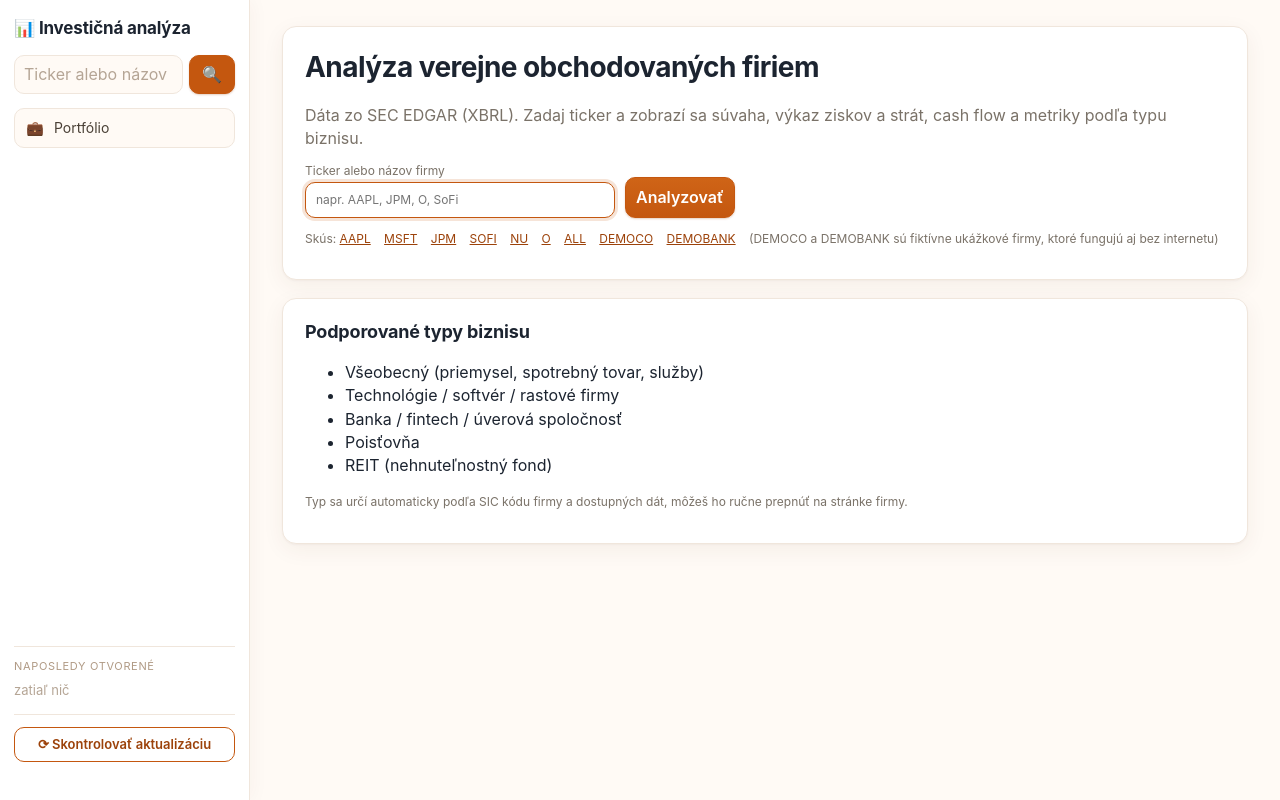
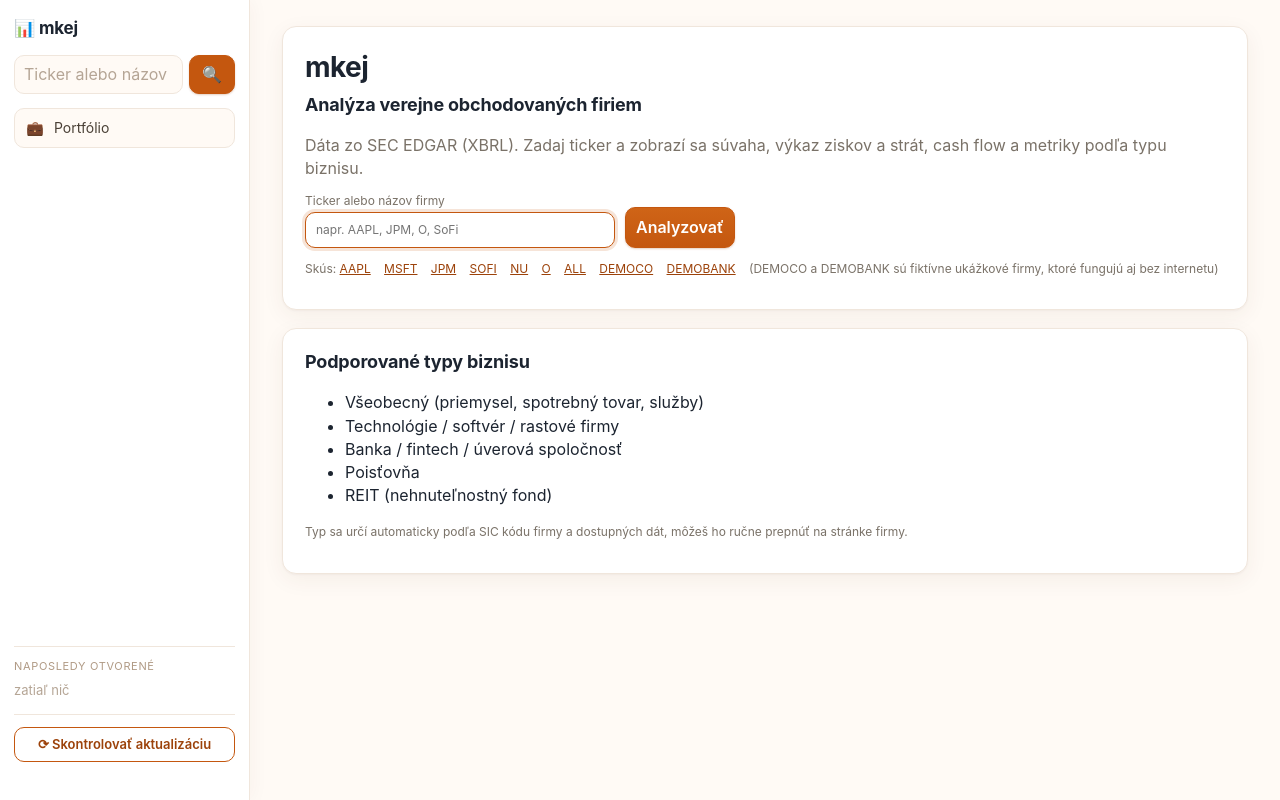
Before and after one commit to martik-wq/investapp, a Flask app: page / in a window 1280 px wide. Run offline with Flask 3, Linux system fonts and the light colour scheme; data that the repository does not hold is empty.

Commit message:
Názov aplikácie: mkej
Co-Authored-By: Claude Sonnet 5.5 <noreply@anthropic.com>
Claude-Session: https://claude.ai/code/session_0115kAKioW5i2RtVMRadF9BF

```diff
--- a/templates/base.html
+++ b/templates/base.html
@@ -3,13 +3,13 @@
 <head>
 <meta charset="utf-8">
 <meta name="viewport" content="width=device-width, initial-scale=1">
-<title>{% block title %}Investičná analýza{% endblock %}</title>
+<title>{% block title %}mkej{% endblock %}</title>
 <link rel="stylesheet" href="{{ url_for('static', filename='style.css') }}">
 </head>
 <body>
 <div class="app">
 <aside class="side">
-  <a class="brand" href="{{ url_for('index') }}">📊 Investičná analýza</a>
+  <a class="brand" href="{{ url_for('index') }}">📊 mkej</a>
   <form action="{{ url_for('search') }}" method="get" class="sideSearch">
     <input name="q" placeholder="Ticker alebo názov" required>
     <button aria-label="Hľadať">🔍</button>
--- a/templates/charts.html
+++ b/templates/charts.html
@@ -1,6 +1,6 @@
 {% extends "base.html" %}
 {% from "_macros.html" import warnings %}
-{% block title %}{{ comp.ticker }} – Grafy{% endblock %}
+{% block title %}{{ comp.ticker }} – Grafy · mkej{% endblock %}
 {% block content %}
 <div class="pagehead">
   <h1>Grafy <span class="badge">{{ comp.ticker }}</span></h1>
--- a/templates/company.html
+++ b/templates/company.html
@@ -1,5 +1,5 @@
 {% extends "base.html" %}
-{% block title %}{{ comp.ticker }} – {{ comp.name }}{% endblock %}
+{% block title %}{{ comp.ticker }} – {{ comp.name }} · mkej{% endblock %}
 {% macro stmt_table(rows, ends) %}
 <div class="tablewrap"><table>
   <thead><tr><th>{{ 'mil. ' ~ built.currency }}</th>{% for e in ends %}<th>{{ e.strftime('%d.%m.%Y') }}</th>{% endfor %}</tr></thead>
--- a/templates/fundamental.html
+++ b/templates/fundamental.html
@@ -1,3 +1,3 @@
 {% extends "base.html" %}
-{% block title %}{{ ticker }} – Fundamentálna analýza{% endblock %}
+{% block title %}{{ ticker }} – Fundamentálna analýza · mkej{% endblock %}
 {% block content %}{% set title = 'Fundamentálna analýza' %}{% include "placeholder.html" %}{% endblock %}
--- a/templates/index.html
+++ b/templates/index.html
@@ -1,7 +1,8 @@
 {% extends "base.html" %}
 {% block content %}
 <div class="card">
-  <h1>Analýza verejne obchodovaných firiem</h1>
+  <h1>mkej</h1>
+  <h2 style="margin-top:2px">Analýza verejne obchodovaných firiem</h2>
   <p class="sub">Dáta zo SEC EDGAR (XBRL). Zadaj ticker a zobrazí sa súvaha, výkaz ziskov a strát, cash flow a metriky podľa typu biznisu.</p>
   <form action="{{ url_for('search') }}" method="get" class="controls">
     <label>Ticker alebo názov firmy
--- a/templates/overview.html
+++ b/templates/overview.html
@@ -1,5 +1,5 @@
 {% extends "base.html" %}
-{% block title %}{{ comp.ticker }} – {{ comp.name }}{% endblock %}
+{% block title %}{{ comp.ticker }} – {{ comp.name }} · mkej{% endblock %}
 {% block content %}
 {% set last = built.display[-1] %}
 <div class="pagehead">
--- a/templates/performance.html
+++ b/templates/performance.html
@@ -1,5 +1,5 @@
 {% extends "base.html" %}
-{% block title %}Výkonnosť portfólia{% endblock %}
+{% block title %}Výkonnosť portfólia · mkej{% endblock %}
 {% block content %}
 <div class="pagehead">
   <h1>💼 Portfólio</h1>
--- a/templates/portfolio.html
+++ b/templates/portfolio.html
@@ -1,5 +1,5 @@
 {% extends "base.html" %}
-{% block title %}Portfólio{% endblock %}
+{% block title %}Portfólio · mkej{% endblock %}
 {% block content %}
 <div class="pagehead">
   <h1>💼 Portfólio</h1>
--- a/templates/statements.html
+++ b/templates/statements.html
@@ -1,6 +1,6 @@
 {% extends "base.html" %}
 {% from "_macros.html" import stmt_table, detail_table, warnings %}
-{% block title %}{{ comp.ticker }} – Výkazy{% endblock %}
+{% block title %}{{ comp.ticker }} – Výkazy · mkej{% endblock %}
 {% block content %}
 {% set ends = built.display|reverse|list %}
 <div class="pagehead">
--- a/templates/technical.html
+++ b/templates/technical.html
@@ -1,3 +1,3 @@
 {% extends "base.html" %}
-{% block title %}{{ ticker }} – Technická analýza{% endblock %}
+{% block title %}{{ ticker }} – Technická analýza · mkej{% endblock %}
 {% block content %}{% set title = 'Technická analýza' %}{% include "placeholder.html" %}{% endblock %}
```
Also changed, not shown: README.md.
